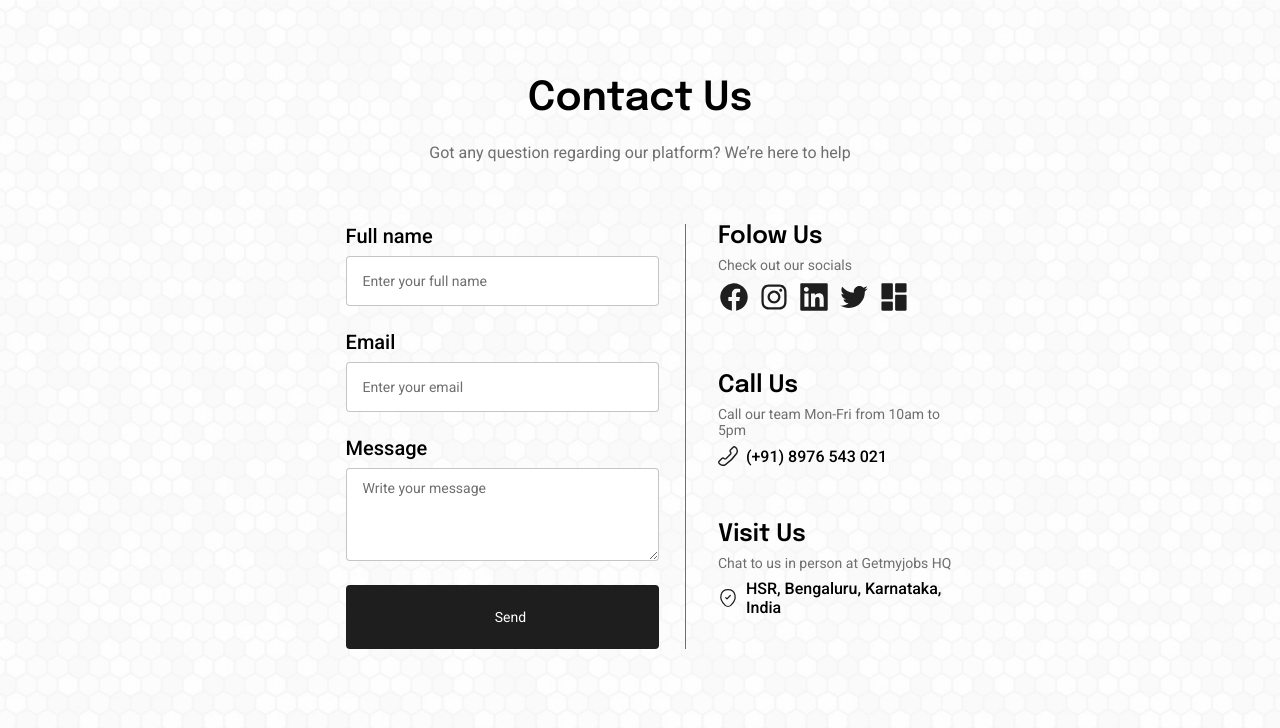
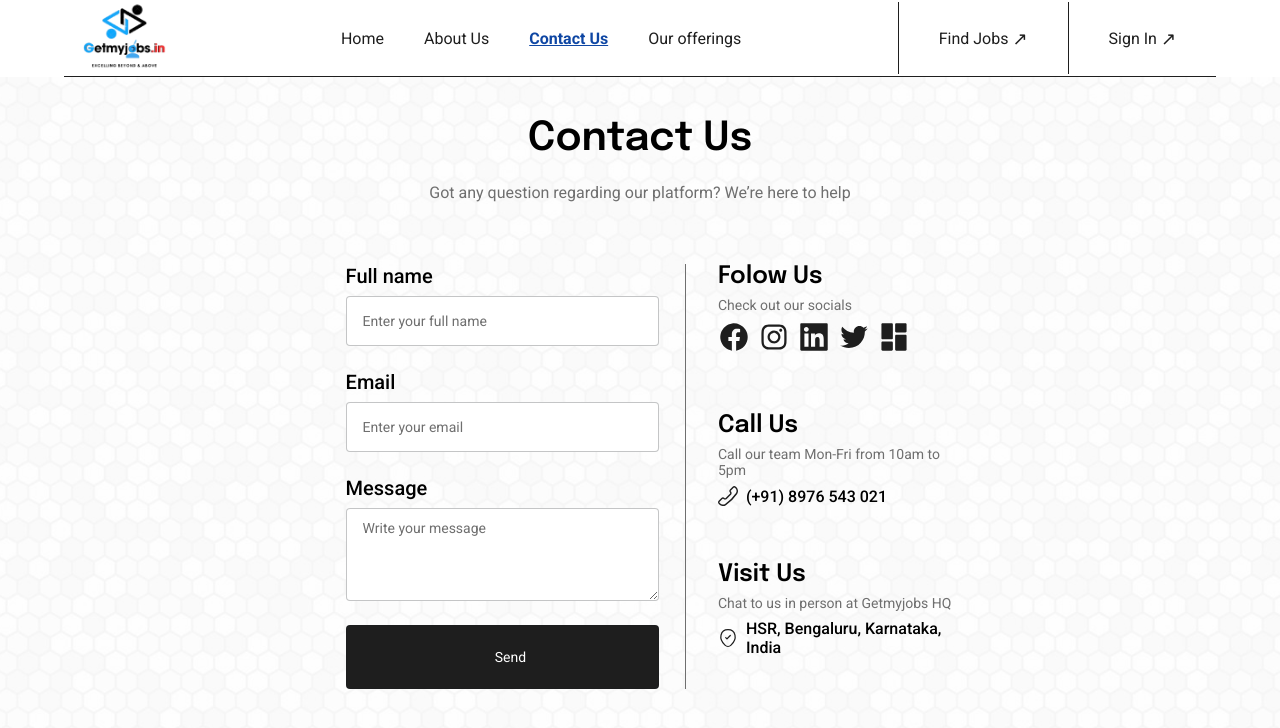
Before and after one commit to vivekt007/Getmyjobs, a plain HTML site: page contactUs.html in a window 1280 px wide. Drawn offline with Linux system fonts and the light colour scheme.

Commit message:
contact navbar

```diff
--- a/contactUs.html
+++ b/contactUs.html
@@ -5,7 +5,7 @@
     <meta charset="UTF-8">
     <meta name="viewport" content="width=device-width, initial-scale=1.0">
     <title>Contact Us</title>
-    <!-- <link rel="stylesheet" href="style.css"> -->
+    <link rel="stylesheet" href="css/style.css">
     <link rel="stylesheet" href="css/contactUs.css">
 
     <!-- test links open -->
@@ -23,6 +23,26 @@
 </head>
 
 <body>
+
+    <nav>
+        <div class="navbarrow1">
+            <div class="navr1col1">
+                <img src="images/Get_My_Jobs_Logo.png" alt="">
+            </div>
+            <div class="navr1col2">
+                <ul>
+                    <li><a href="index.html">Home</a></li>
+                    <li><a href="#">About Us</a></li>
+                    <li><a class="active" href="contactUs.html">Contact Us</a></li>
+                    <li><a href="#">Our offerings</a></li>
+                </ul>
+            </div>
+            <div class="navr1col3">
+                <button class="findJobs" onclick="">Find Jobs <span>&#8599;</span></button>
+                <button class="login" onclick="">Sign In <span>&#8599;</span></button>
+            </div>
+        </div>
+    </nav>
 
     <main>
         <section class="contactHeading">
--- a/css/contactUs.css
+++ b/css/contactUs.css
@@ -30,7 +30,7 @@
 
 main {
     position: relative;
-    padding: 10vh 0;
+    padding: 15vh 0 10vh 0;
 }
 
 main::before {
```
